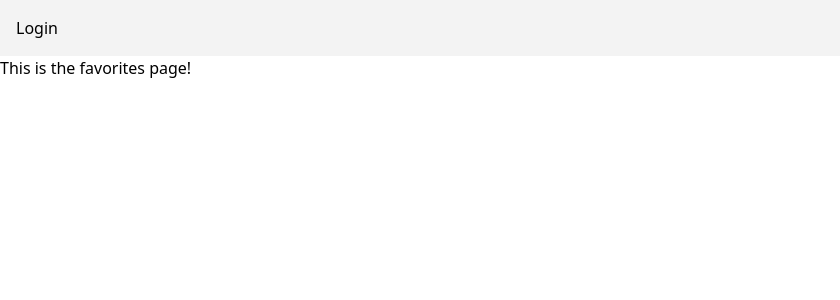
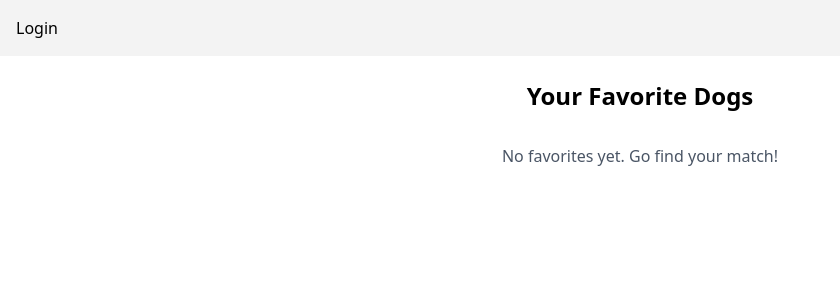
Before and after one commit to Umbelth94/dog-finder, a SvelteKit app: page /favorites in a window 1280 px wide. Shown: the top 300 px of the page, without its empty margins (0-840 px from the left). Built offline with nearby package versions, Linux system fonts and the light colour scheme.

Commit message:
Favorites now populate.  Moved and resized favorites star

```diff
--- a/src/lib/components/DogCard.svelte
+++ b/src/lib/components/DogCard.svelte
@@ -1,5 +1,5 @@
 <script lang="ts">
-  import {favoriteIds, favoriteToggle } from '../../stores/favorites.ts'
+  import {favoriteIds} from '../../stores/favorites.ts'
 
   export let dog: {
     id: string;
@@ -28,7 +28,7 @@ $: isFavorite = $favoriteIds.includes(dog.id);
   <div class="relative">
     <button
         on:click={() => toggleFavorite(dog.id)}
-        class="absolute top-2 right-2 text-yellow-400 hover:scale-110 transition-transform duration-150"
+        class="text-2xl absolute top-55 right-1 text-yellow-400 hover:scale-110 transition-transform duration-150"
         aria-label="Toggle favorite"
     >
         {#if isFavorite}
--- a/src/routes/favorites/+page.svelte
+++ b/src/routes/favorites/+page.svelte
@@ -1 +1,39 @@
-<h1>This is the favorites page!</h1>
+<script lang="ts">
+    import { onMount } from "svelte";
+    import { getDogsByIds } from "$lib/api/dogs.ts";
+    import { favoriteIds } from "../../stores/favorites.ts";
+    import DogCard from "$lib/components/DogCard.svelte";
+	import type { Dog } from "$lib/types.ts";
+
+    let dogs: Dog[] = [];
+
+    onMount(() => {
+        const unsubscribe = favoriteIds.subscribe(async (ids) => {
+            if (ids.length === 0) {
+                dogs = [];
+                return;
+            }
+            try {
+                dogs = await getDogsByIds(ids);
+
+            } catch (e){
+                console.error('Failed to fetch favorite dogs:', e);
+            }
+        })
+        return () => unsubscribe();
+    })
+</script>
+
+<div class="flex flex-col items-center mt-6 px-4">
+	<h1 class="text-2xl font-bold mb-4">Your Favorite Dogs</h1>
+
+	{#if dogs.length}
+		<div class="flex flex-wrap justify-center gap-6">
+			{#each dogs as dog}
+				<DogCard {dog} />
+			{/each}
+		</div>
+	{:else}
+		<p class="text-gray-600 mt-4">No favorites yet. Go find your match!</p>
+	{/if}
+</div>
--- a/src/stores/favorites.ts
+++ b/src/stores/favorites.ts
@@ -1,4 +1,3 @@
 import { writable } from "svelte/store";
 
 export const favoriteIds = writable<string[]>([])
-export const favoriteToggle = writable(false);
```
